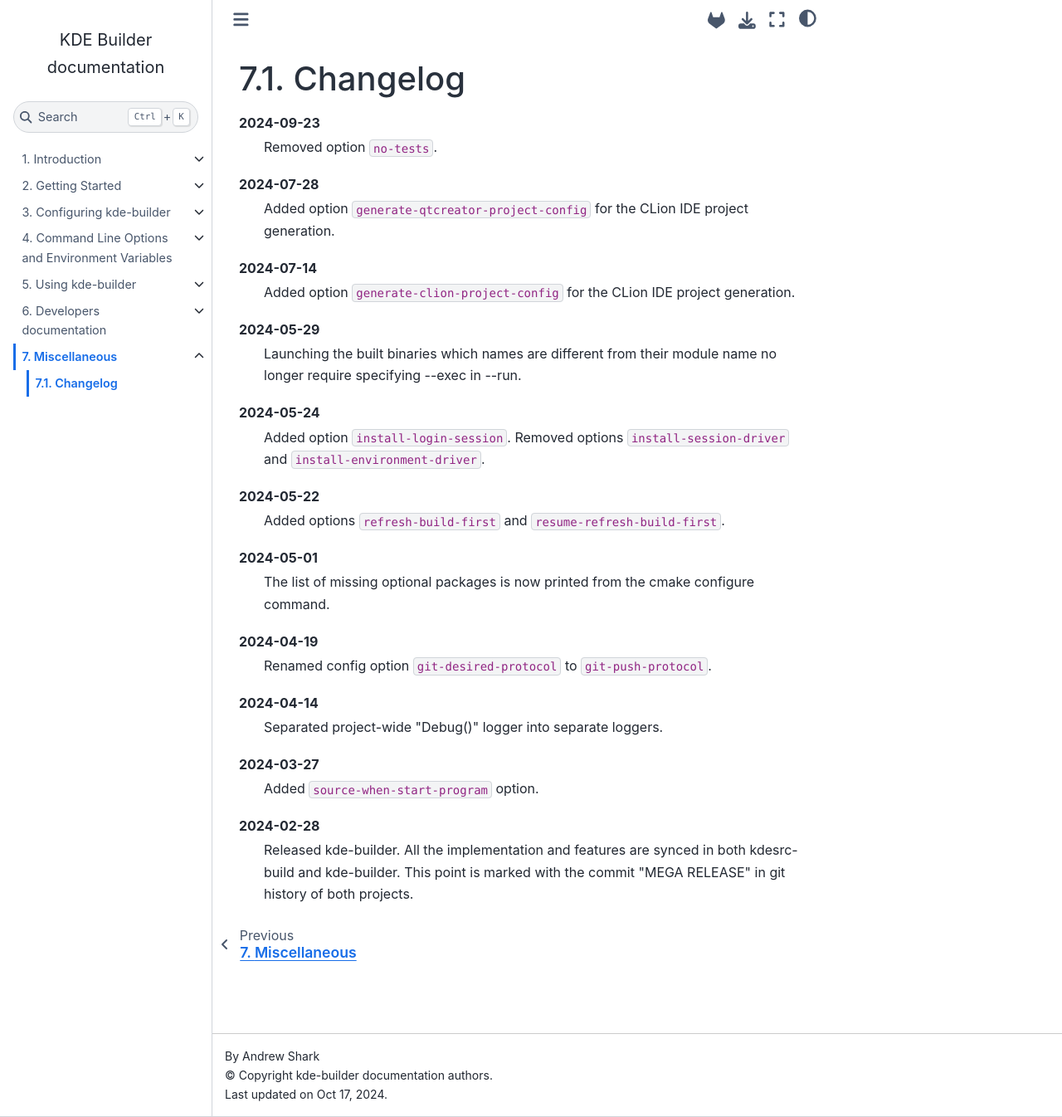
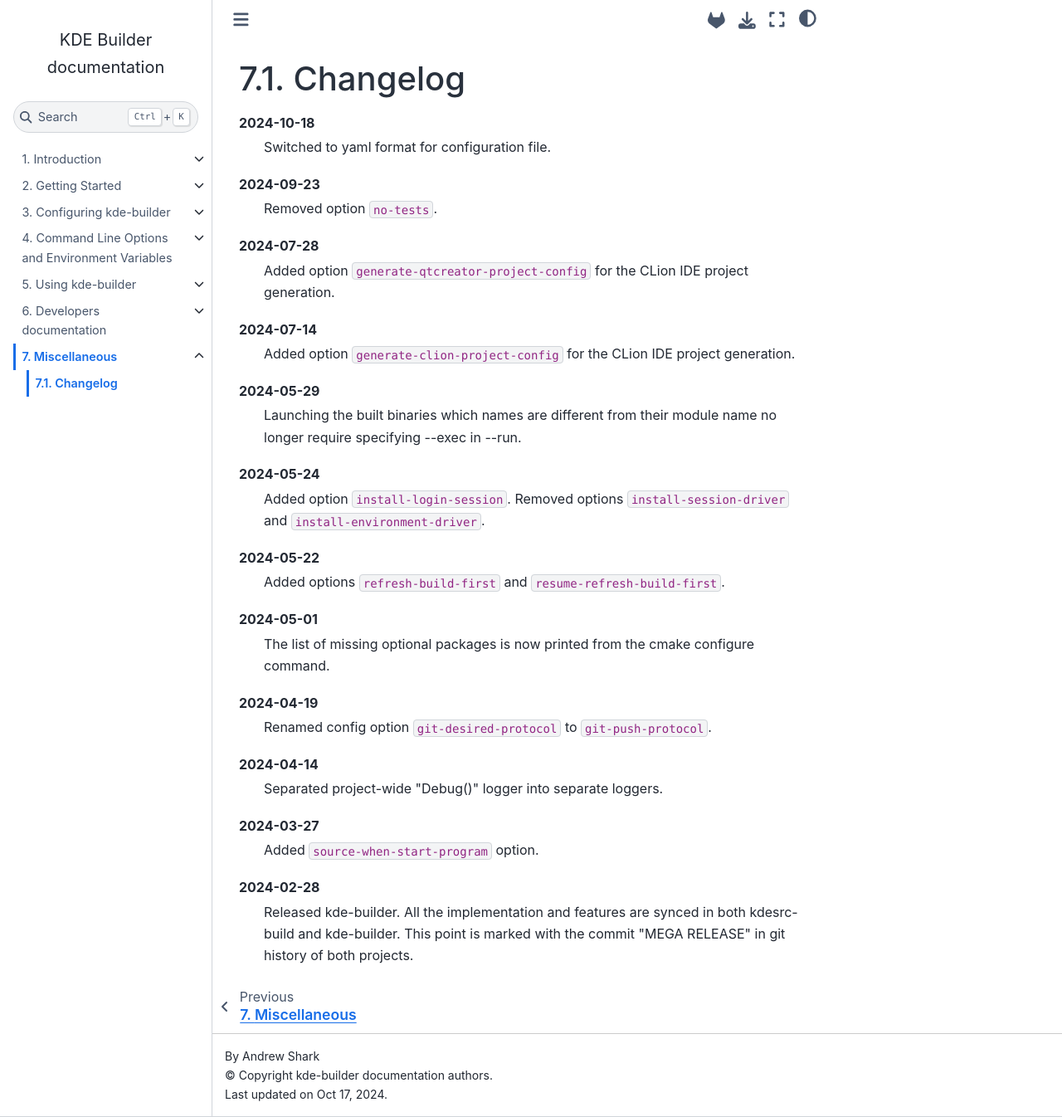
Before and after one commit to KDE/kde-builder, a Sphinx documentation site: the page built from doc/misc/changelog.md, in a window 1280 px wide and 1346 px high. Shown: the whole window at 83% size. Built offline with Sphinx 7.4.7 and the Sphinx Book theme 1.1.4, drawn with Linux system fonts in a browser that asks for light colours.

Commit message:
Add yaml config switch note to changelog

```diff
--- a/doc/misc/changelog.md
+++ b/doc/misc/changelog.md
@@ -1,4 +1,7 @@
 # Changelog
+
+2024-10-18
+: Switched to yaml format for configuration file.
 
 2024-09-23
 : Removed option `no-tests`.
```
